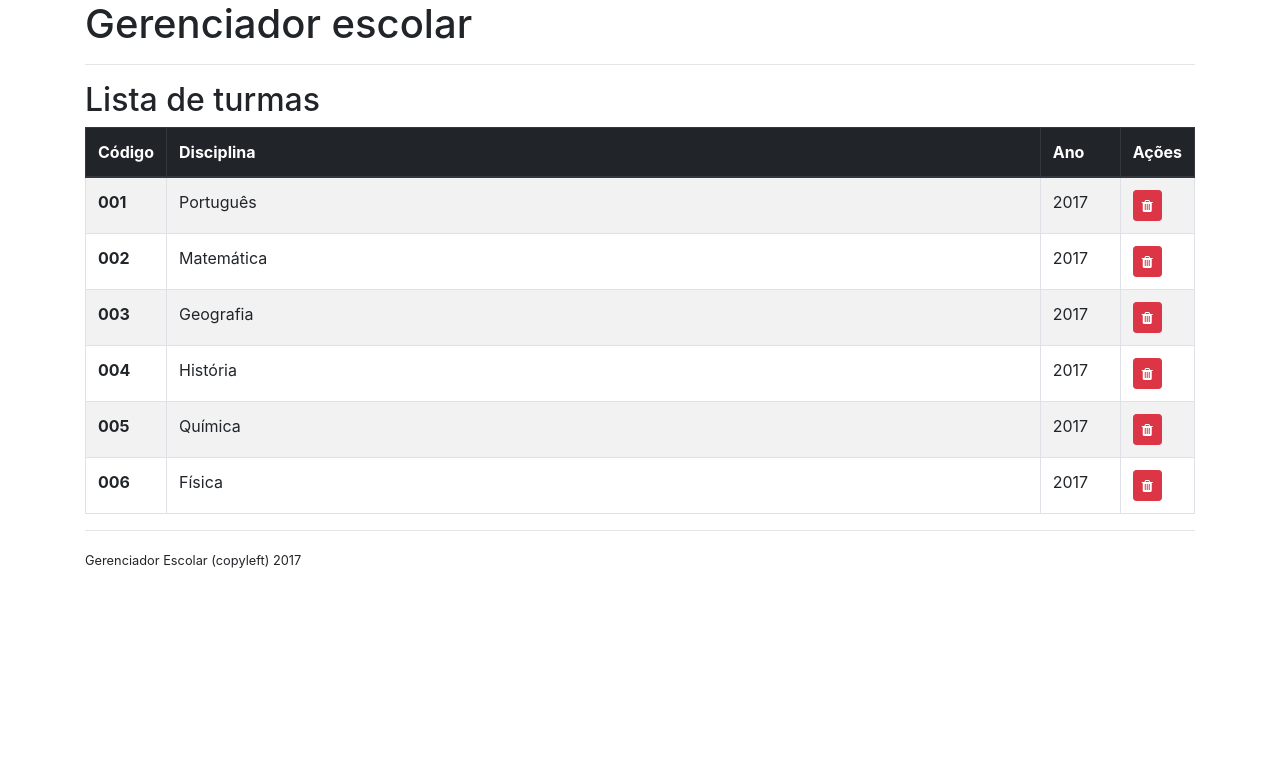
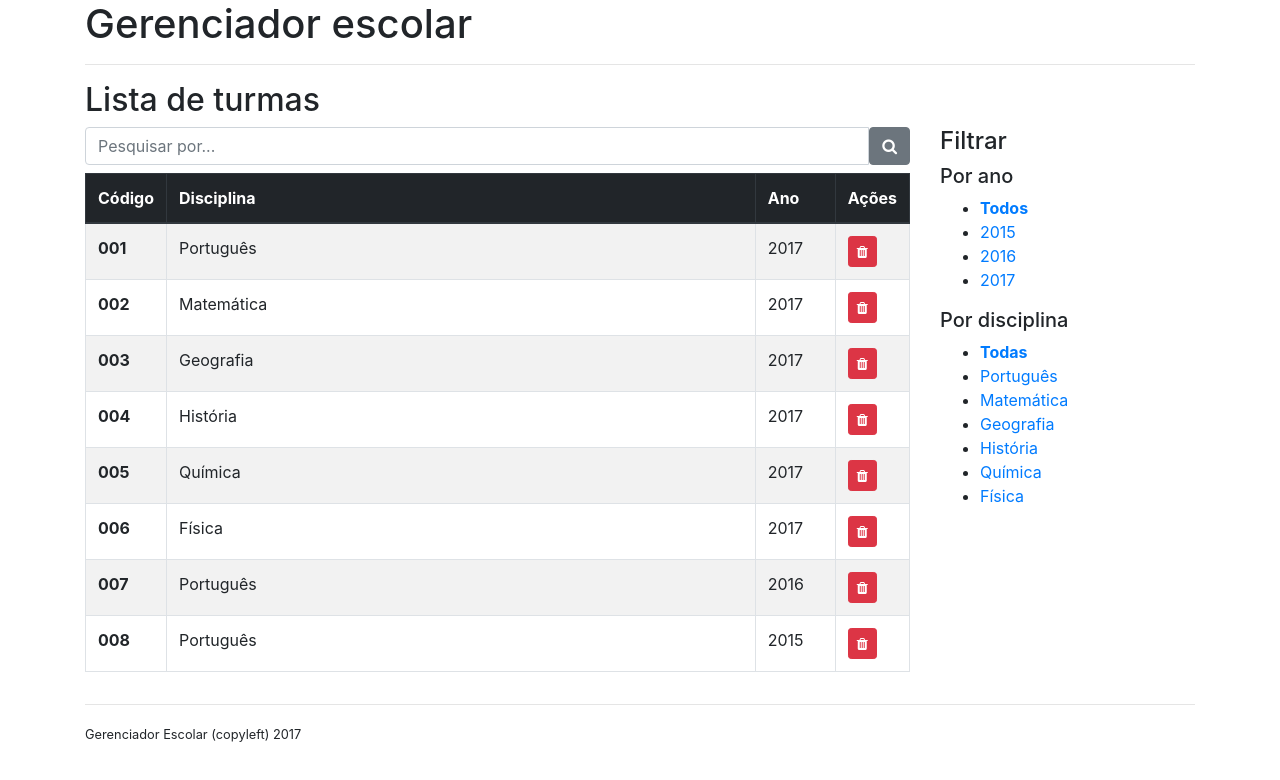
Before and after one commit to jacksongomesbr/angular-escola, an Angular app: page / in a window 1280 px wide. Shown: the top 780 px of the page. Built offline with nearby package versions, Linux system fonts and the light colour scheme.

Commit message:
Incrementando lista de turmas com filtro e pesquisa

```diff
--- /dev/null
+++ b/src/app/disciplina.model.ts
@@ -0,0 +1,3 @@
+export class Disciplina {
+    constructor(public codigo: string, public nome: string) {}
+}
--- /dev/null
+++ b/src/app/disciplinas.service.ts
@@ -0,0 +1,22 @@
+import { Injectable } from '@angular/core';
+import { Disciplina } from './disciplina.model';
+
+@Injectable()
+export class DisciplinasService {
+  disciplinas: Array<Disciplina>;
+
+  constructor() {
+    this.disciplinas = [
+      new Disciplina('001', 'Português'),
+      new Disciplina('002', 'Matemática'),
+      new Disciplina('003', 'Geografia'),
+      new Disciplina('004', 'História'),
+      new Disciplina('005', 'Química'),
+      new Disciplina('006', 'Física')
+    ];
+  }
+
+  getDisciplinas(): Array<Disciplina> {
+    return this.disciplinas;
+  }
+}
--- a/src/app/lista-de-turmas/lista-de-turmas.component.css
+++ b/src/app/lista-de-turmas/lista-de-turmas.component.css
@@ -0,0 +1,3 @@
+.filtro-ativo {
+    font-weight: bold;
+}
--- a/src/app/lista-de-turmas/lista-de-turmas.component.html
+++ b/src/app/lista-de-turmas/lista-de-turmas.component.html
@@ -1,4 +1,19 @@
 <h2>Lista de turmas</h2>
+<div class="row">
+  <div class="col-9">
+    <div class="mb-2">
+      <form class="form-inline" #formPesquisa="ngForm" (submit)="pesquisar()">
+        <div class="col-12 p-0">
+          <div class="input-group">
+            <input type="text" class="form-control" placeholder="Pesquisar por..." aria-label="Pesquisar por..."
+            name="q" [(ngModel)]="q">
+            <span class="input-group-btn">
+              <button class="btn btn-secondary" type="submit"><i class="fa fa-search"></i></button>
+            </span>
+          </div>
+        </div>
+      </form>
+    </div>
     <table class="table table-bordered table-striped">
       <thead class="thead-dark">
         <tr>
@@ -21,3 +36,28 @@
         </tr>
       </tbody>
     </table>
+  </div>
+  <div class="col-3">
+    <div>
+      <h4>Filtrar</h4>
+      <h5>Por ano</h5>
+      <ul>
+        <li>
+          <a href="javascript:void(0)" [class.filtro-ativo]="!filtroPorAno" (click)="removerFiltroPorAno()">Todos</a>
+        </li>
+        <li *ngFor="let ano of anos">
+          <a href="javascript:void(0)" [class.filtro-ativo]="filtroPorAno === ano" (click)="filtrarPorAno(ano)">{{ano}}</a>
+        </li>
+      </ul>
+      <h5>Por disciplina</h5>
+      <ul>
+        <li>
+          <a href="javascript:void(0)" [class.filtro-ativo]="!filtroPorDisciplina" (click)="removerFiltroPorDisciplina()">Todas</a>
+        </li>
+        <li *ngFor="let disciplina of disciplinas">
+          <a href="javascript:void(0)" [class.filtro-ativo]="filtroPorDisciplina === disciplina.nome" (click)="filtrarPorDisciplina(disciplina.nome)">{{disciplina.nome}}</a>
+        </li>
+      </ul>
+    </div>
+  </div>
+</div>
--- a/src/app/lista-de-turmas/lista-de-turmas.component.ts
+++ b/src/app/lista-de-turmas/lista-de-turmas.component.ts
@@ -1,6 +1,8 @@
 import { Component, OnInit } from '@angular/core';
 import { Turma } from '../turma.model';
+import { Disciplina } from '../disciplina.model';
 import { TurmasService } from '../turmas.service';
+import { DisciplinasService } from '../disciplinas.service';
 
 @Component({
   selector: 'app-lista-de-turmas',
@@ -9,14 +11,50 @@ import { TurmasService } from '../turmas.service';
 })
 export class ListaDeTurmasComponent implements OnInit {
   turmas = [];
+  disciplinas = [];
+  anos = [];
+  q = null;
+  filtroPorAno = null;
+  filtroPorDisciplina = null;
 
-  constructor(private turmasService: TurmasService) { }
+  constructor(private turmasService: TurmasService, private disciplinasService: DisciplinasService) { }
 
   ngOnInit() {
     this.turmas = this.turmasService.getTurmas();
+    this.disciplinas = this.disciplinasService.getDisciplinas();
+    this.anos = [2015, 2016, 2017];
   }
 
   excluir(turma: Turma) {
     this.turmasService.delete(turma.codigo);
+    this.atuarlizarLista();
+  }
+
+  removerFiltroPorAno() {
+    this.filtroPorAno = null;
+    this.atuarlizarLista();
+  }
+
+  removerFiltroPorDisciplina() {
+    this.filtroPorDisciplina = null;
+    this.atuarlizarLista();
+  }
+
+  filtrarPorAno(ano: number) {
+    this.filtroPorAno = ano;
+    this.atuarlizarLista();
+  }
+
+  filtrarPorDisciplina(disciplina: string) {
+    this.filtroPorDisciplina = disciplina;
+    this.atuarlizarLista();
+  }
+
+  pesquisar() {
+    this.atuarlizarLista();
+  }
+
+  atuarlizarLista() {
+    this.turmas = this.turmasService.getTurmas(this.q, this.filtroPorDisciplina, this.filtroPorAno);
   }
 }
--- a/src/app/turmas.service.ts
+++ b/src/app/turmas.service.ts
@@ -12,12 +12,26 @@ export class TurmasService {
       new Turma('003', 'Geografia', 2017),
       new Turma('004', 'História', 2017),
       new Turma('005', 'Química', 2017),
-      new Turma('006', 'Física', 2017)
+      new Turma('006', 'Física', 2017),
+      new Turma('007', 'Português', 2016),
+      new Turma('008', 'Português', 2015)
     ];
   }
 
-  getTurmas(): Array<Turma> {
-    return this.turmas;
+  getTurmas(q?: string, disciplina?: string, ano?: number): Array<Turma> {
+    let lista = this.turmas;
+    if (q) {
+      lista = lista.filter(turma => turma.codigo === q
+        || turma.disciplina.indexOf(q) !== -1
+        || turma.ano.toString() === q);
+    }
+    if (disciplina) {
+      lista = lista.filter(turma => turma.disciplina === disciplina);
+    }
+    if (ano) {
+      lista = lista.filter(turma => turma.ano === ano);
+    }
+    return lista;
   }
 
   getTurmasPorAno(ano: number): Array<Turma> {
```
Also changed, not shown: src/app/app.module.ts (+9 -7 lines), 1 other file (tests, documents, lock files or other folders). Lines whose indentation alone changed are shown as unchanged.
